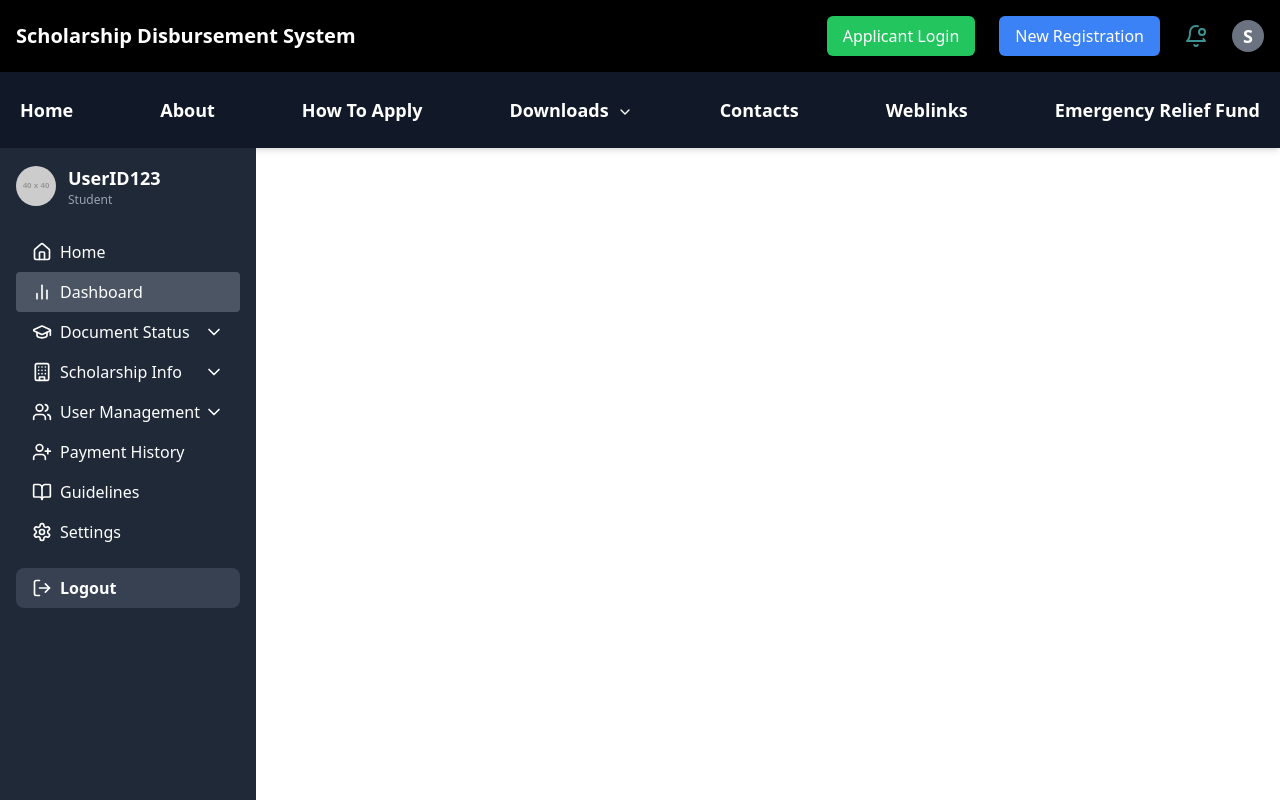
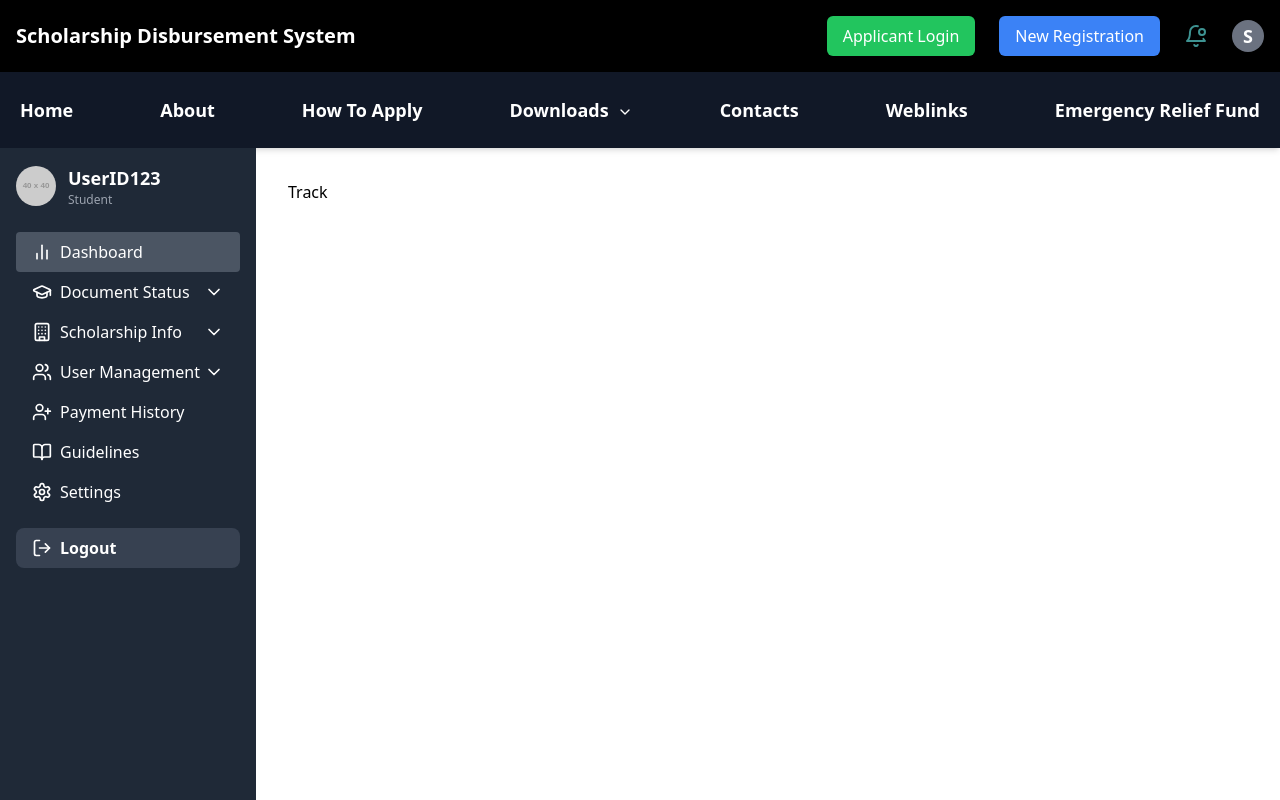
Before and after one commit to sandeep-nitharwal-3905/Scholarship-Disbursement-System, a React (Vite) app: page /track in a window 1280 px wide. Built offline with nearby package versions, Linux system fonts and the light colour scheme.

Commit message:
added track

```diff
--- a/src/App.jsx
+++ b/src/App.jsx
@@ -1,20 +1,19 @@
-// App.jsx
 import React from "react";
 import { BrowserRouter as Router, Routes, Route, Link } from "react-router-dom";
 import Dashboard from "./components/Dashboard";
-import UploadDocs from "./pages/UploadDocs"; // Import the new UploadDocs component
-import Layout from "./components/Layout"; // Import the Layout component
+import UploadDocs from "./pages/UploadDocs";
+import Layout from "./components/Layout";
+import Track from "./components/Track";
 // import Login from "./pages/Login";
 
 const App = () => {
   return (
     <Router>
       <Layout>
-      {/* Uncomment the desired component to display */}
-      {/* <Login /> */}
         <Routes>
           <Route path="/dashboard" element={<Dashboard />} />
           <Route path="/upload" element={<UploadDocs />} />
+          <Route path="/track" element={<Track />} />
         </Routes>
       </Layout>
     </Router>
--- a/src/components/Sidebar.jsx
+++ b/src/components/Sidebar.jsx
@@ -36,7 +36,6 @@ const Sidebar = () => {
   };
 
   const items = [
-    { name: "Home", icon: Home, path: "/" },
     { name: "Dashboard", icon: BarChart2, path: "/dashboard" },
     {
       name: "Document Status",
@@ -99,13 +98,12 @@ const Sidebar = () => {
             >
               <item.icon size={20} className="mr-2" />
               <span className="text-base">{item.name}</span>
-              {item.dropdown && (
-                dropdownOpen[item.name] ? (
+              {item.dropdown &&
+                (dropdownOpen[item.name] ? (
                   <ChevronUp size={20} className="ml-auto" />
                 ) : (
                   <ChevronDown size={20} className="ml-auto" />
-                )
-              )}
+                ))}
             </NavLink>
           </div>
 
--- /dev/null
+++ b/src/components/Track.jsx
@@ -0,0 +1,7 @@
+import React from "react";
+
+function Track() {
+  return <div>Track</div>;
+}
+
+export default Track;
--- a/src/pages/Login.css
+++ b/src/pages/Login.css
@@ -91,8 +91,8 @@ button:hover {
 }
 
 button:active {
-  transform: scale(0.98); /* Shrink slightly on click for pressed effect */
-  box-shadow: 0 3px 10px rgba(0, 0, 0, 0.2); /* Subtle shadow on click */
+  transform: scale(0.98);
+  box-shadow: 0 3px 10px rgba(0, 0, 0, 0.2);
 }
 
 .role-selection {
```
Also changed, not shown: src/assets/logo_new.png (deleted). Lines whose indentation alone changed are shown as unchanged.
